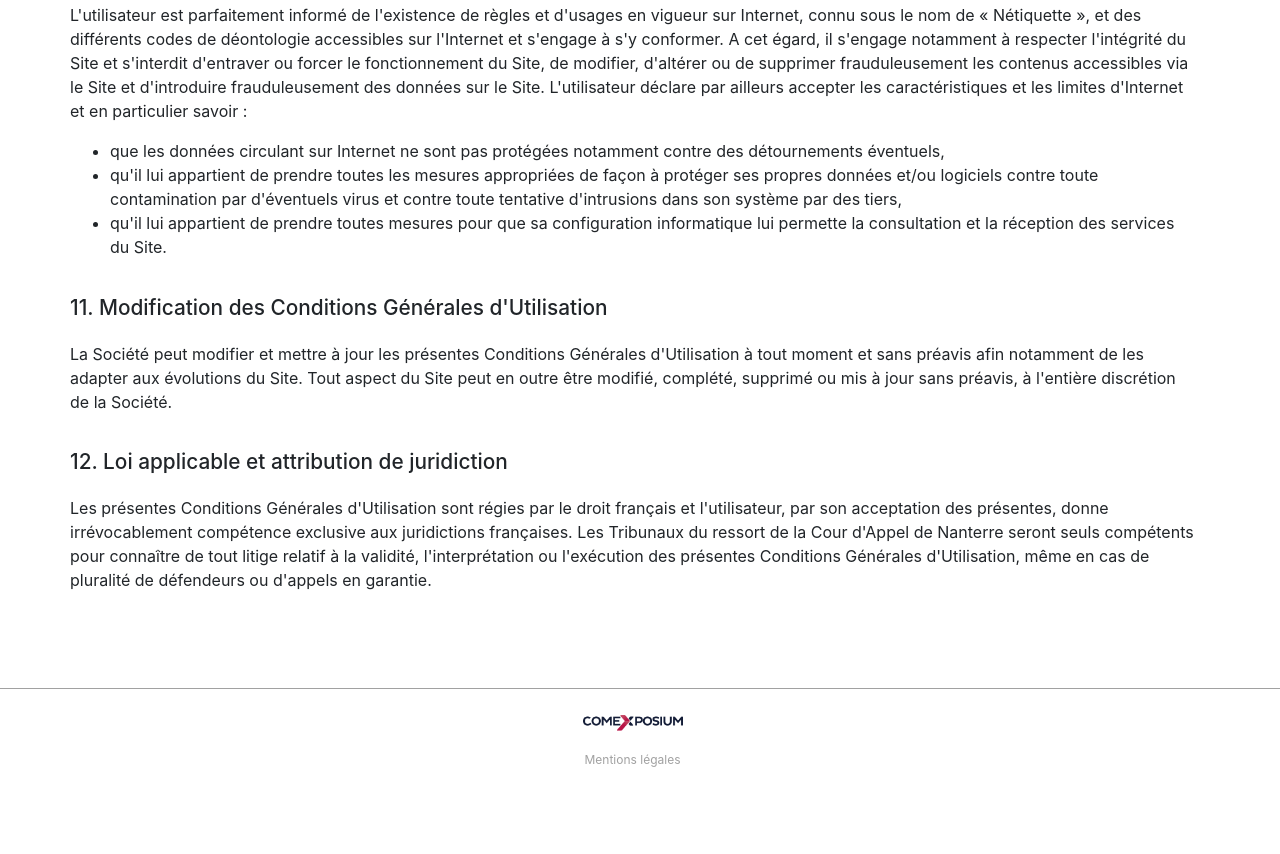
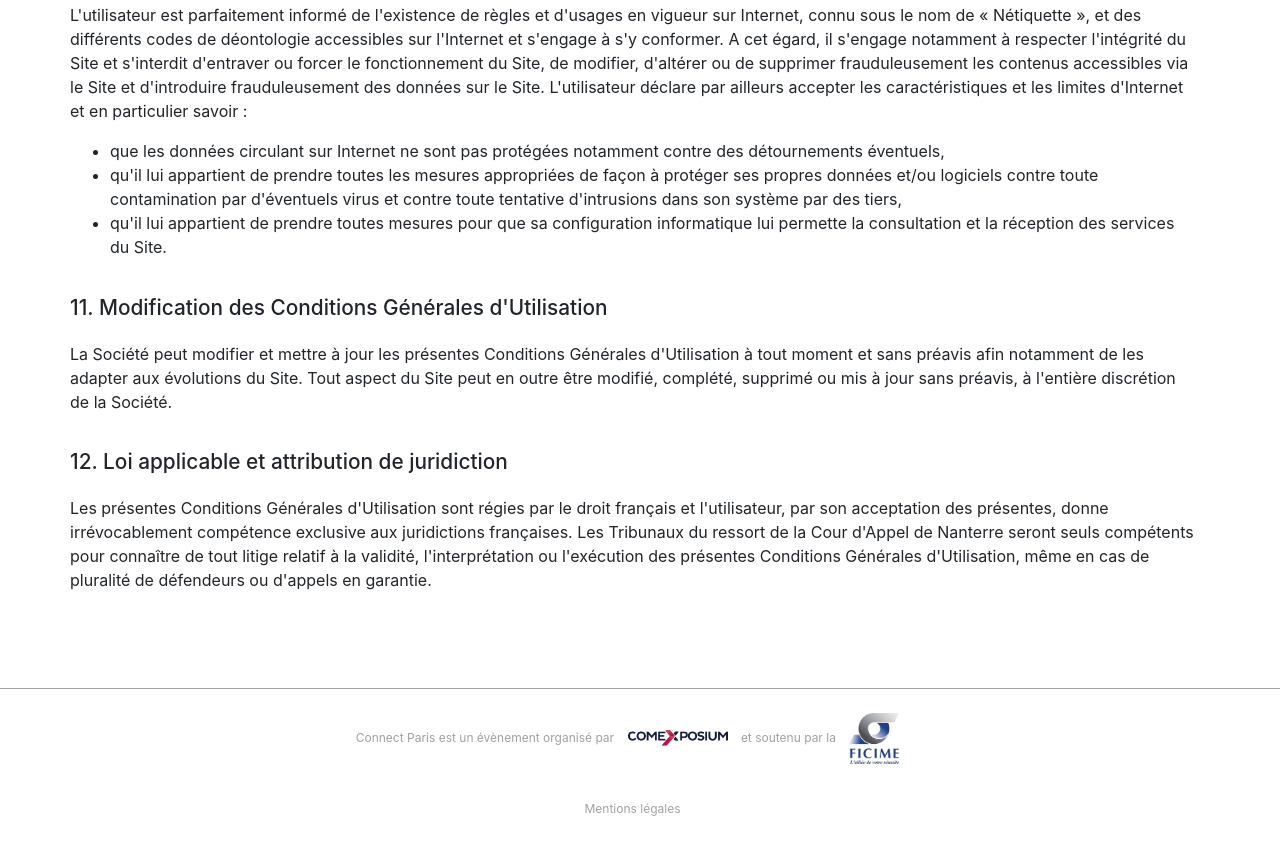
Before and after one commit to dwebcomexposium/page_attente, a plain HTML site: page Connect/mentions-legales.html in a window 1280 px wide. Shown: the part 2635-3489 px from the top of the page. Drawn offline with nearby package versions, Linux system fonts and the light colour scheme.

Commit message:
footer mentions légales

```diff
--- a/Connect/mentions-legales.html
+++ b/Connect/mentions-legales.html
@@ -150,8 +150,12 @@
 
 <!-----------FOOTER----------->
 <div class="row footer">
+
 		<div class="logofooter">
-          <img src="img/logo_comexposium.png" alt="Logo Comexposium">
+				<p>Connect Paris est un évènement organisé par <img src="img/logo_comexposium.png" alt="Logo Comexposium"> et soutenu par la  <img src="img/logo_ficime.jpg" alt="Logo ficime" width="50px"> </p>
+
+
+
 	  </div>
 	  <ul>
 		  <li>
```
Lines whose indentation alone changed are shown as unchanged.
